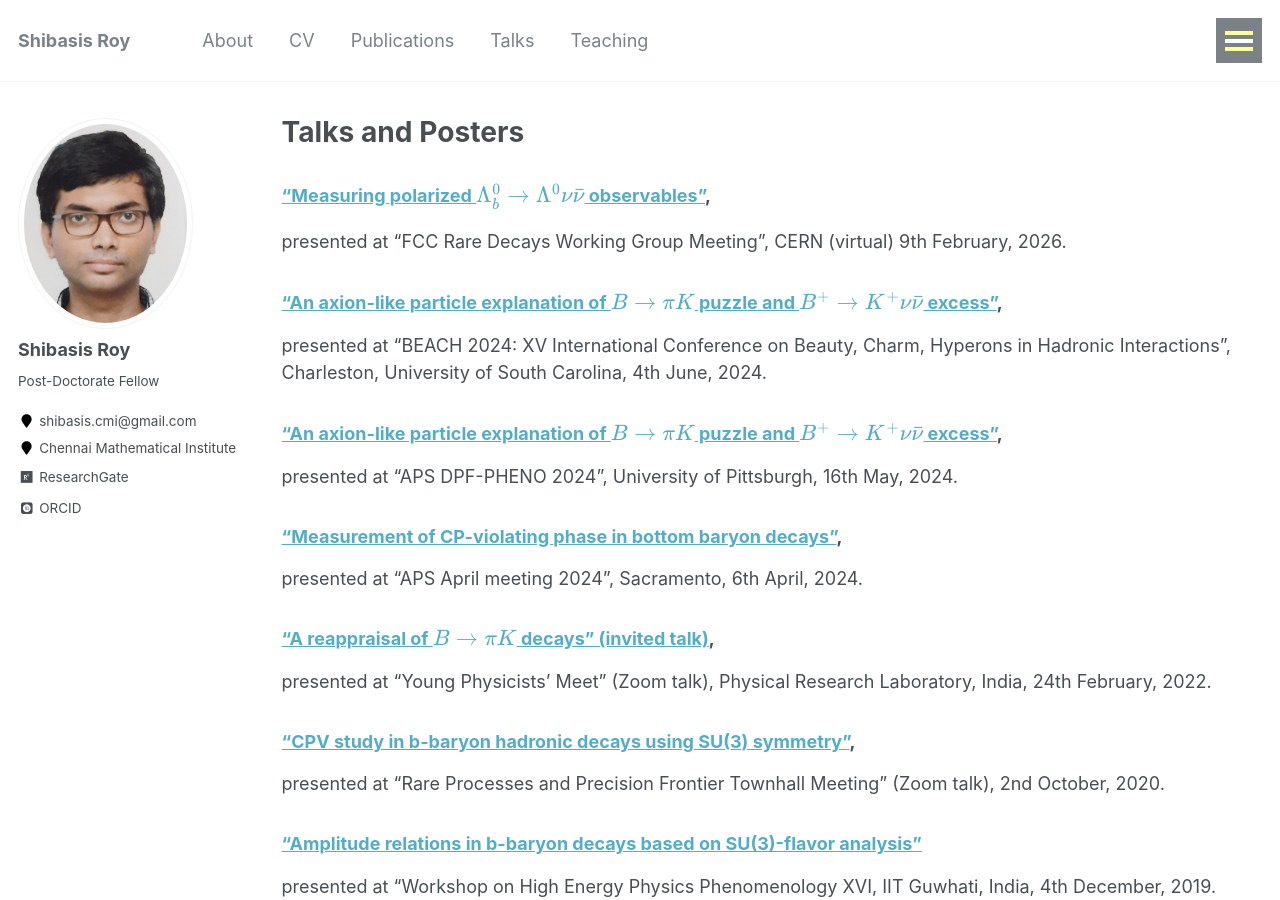
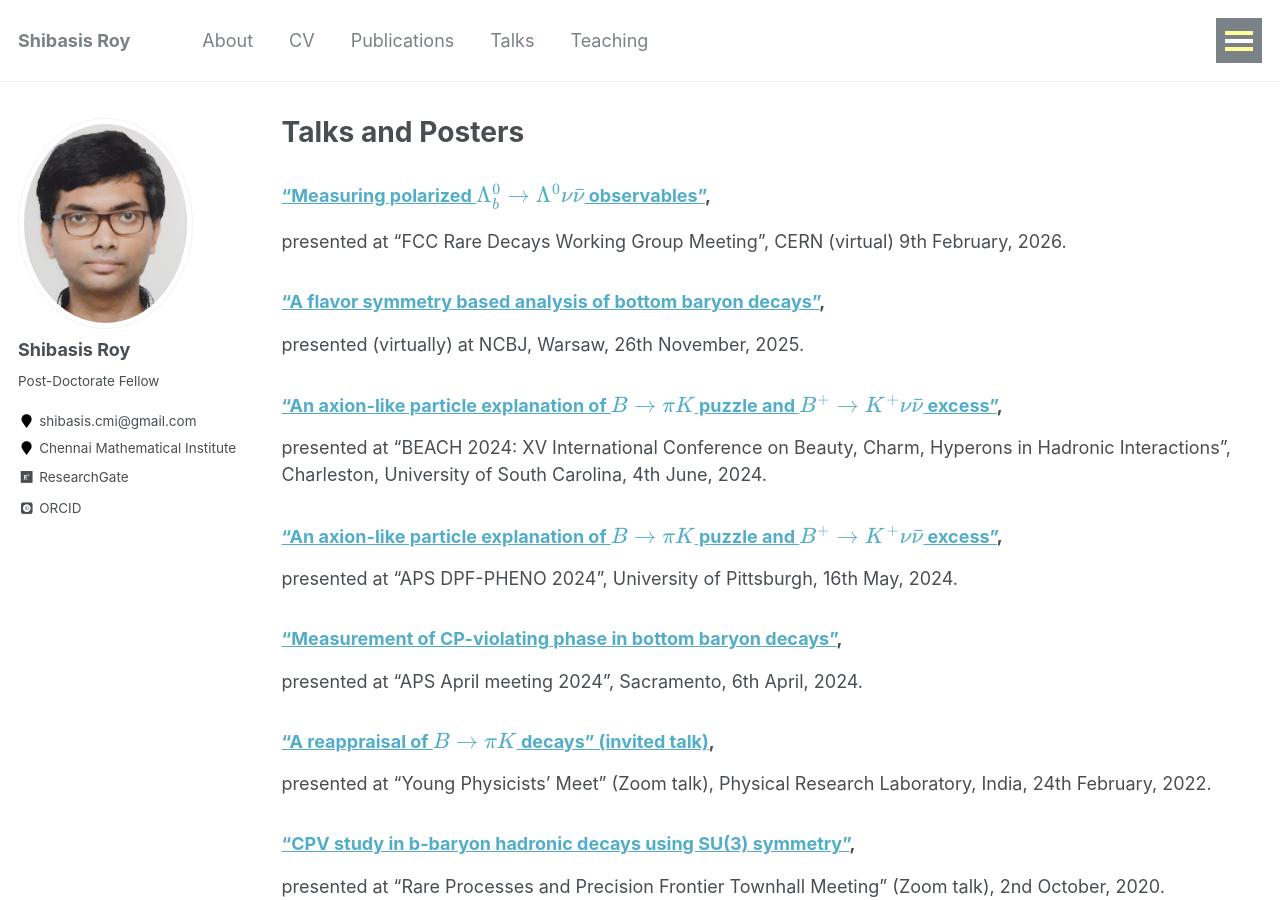
Before and after one commit to shibasisr/shibasisr.github.io, a Jekyll site: the page built from _pages/talks.md, in a window 1280 px wide and 900 px high. Built offline with Jekyll 4.4.1, drawn with Linux system fonts in a browser that asks for light colours; some web fonts are replaced; a script bundle is joined from its source files by our own code; library files that are not in the unit come from our copies; formulas are drawn with MathJax 3.

Commit message:
Update talks.md

```diff
--- a/_pages/talks.md
+++ b/_pages/talks.md
@@ -7,6 +7,9 @@ author_profile: true
 
 ### [“Measuring polarized $\Lambda_{b}^{0}\to \Lambda^{0}\nu \bar{\nu}$ observables”](https://drive.google.com/file/d/18KdICJdABtMygpqWFa1T3AJHc7eZdwak/view?usp=drive_link){:target="_blank"},
 presented at “FCC Rare Decays Working Group Meeting", CERN (virtual) 9th February, 2026.
+
+### [“A flavor symmetry based analysis of bottom baryon decays”](https://drive.google.com/file/d/1pBIcfuDZXlEo6tiMhStxu5vBS58ivnlZ/view?usp=drive_link){:target="_blank"},
+presented (virtually) at NCBJ, Warsaw, 26th November, 2025.
 
 ### [“An axion-like particle explanation of $B\to \pi K$ puzzle and $B^{+}\to K^{+}\nu \bar{\nu}$ excess”](https://drive.google.com/file/d/1cOv4xry1RYKkmfQMWKdWy05-T3K-pK9Y/view?usp=drive_link){:target="_blank"},
 presented at “BEACH 2024: XV International Conference on Beauty, Charm, Hyperons in Hadronic Interactions", Charleston, University of South Carolina, 4th June, 2024.
```
